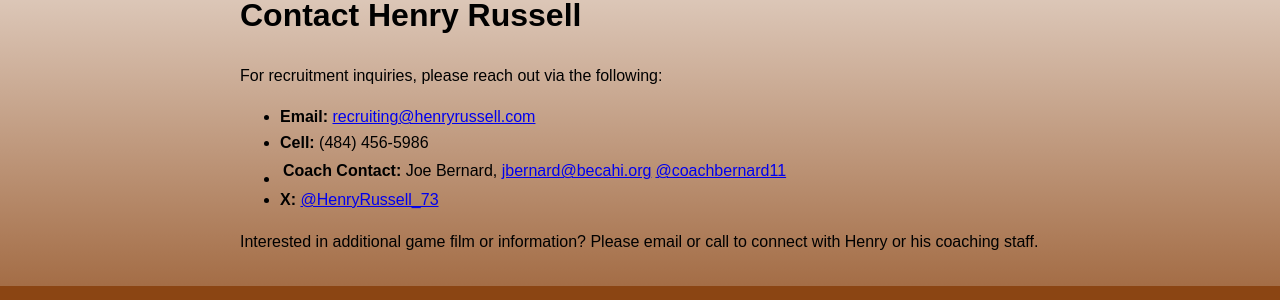
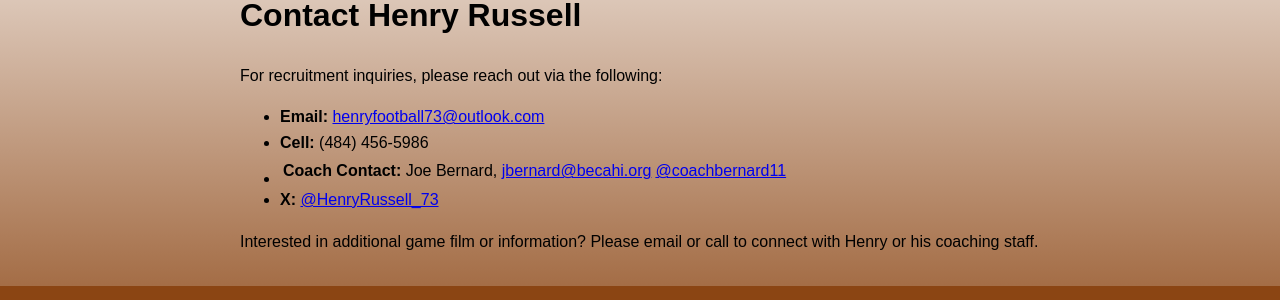
Before and after one commit to acloudpacket/henryrussell.com, a Jekyll site: the page built from contact.md, in a window 1280 px wide. Shown: the part 181-481 px from the top of the page. Built offline with Jekyll 4.4.1, drawn with Linux system fonts in a browser that asks for light colours; nearby versions of some CDN libraries.

Commit message:
contact.md email update.

```diff
--- a/contact.md
+++ b/contact.md
@@ -7,7 +7,7 @@ permalink: /contact/
 
 For recruitment inquiries, please reach out via the following:
 
-- **Email:** [recruiting@henryrussell.com](mailto:henryfootball73@outlook.com)
+- **Email:** [henryfootball73@outlook.com](mailto:henryfootball73@outlook.com)
 - **Cell:** (484) 456-5986
 - **Coach Contact:** Joe Bernard, [jbernard@becahi.org](mailto:jbernard@becahi.org) | [@coachbernard11](https://x.com/coachbernard11)
 - **X:** [@HenryRussell_73](https://x.com/HenryRussell_73)
```
